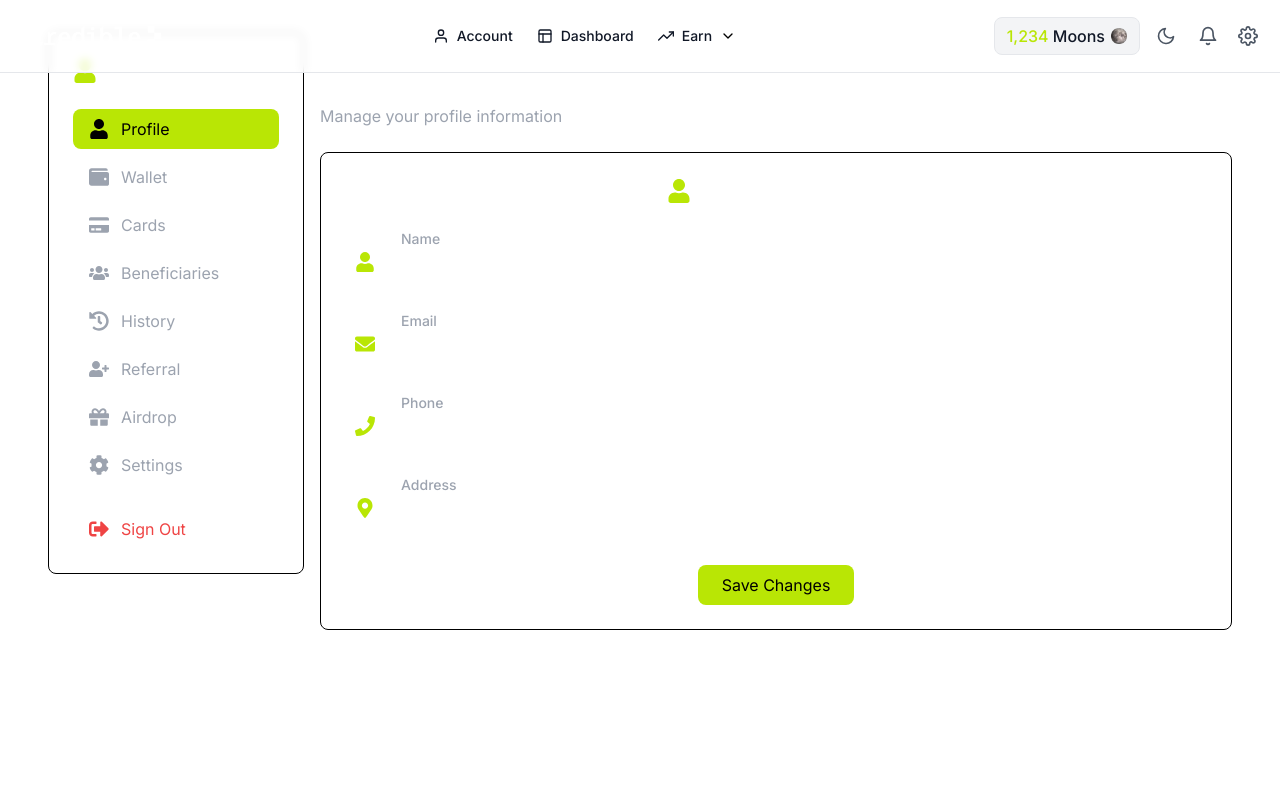
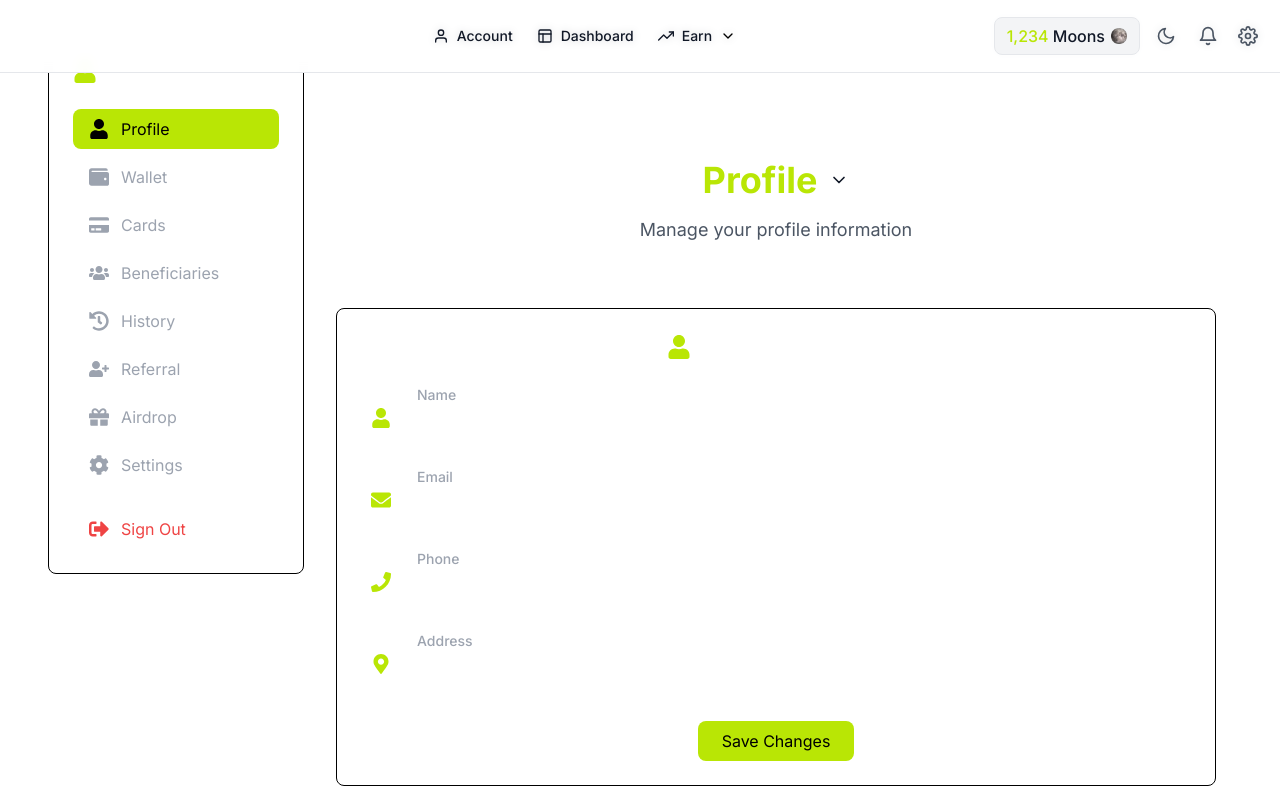
Before and after one commit to w3-surfer/credible-finance, a Next.js app: page /account/profile in a window 1280 px wide. Shown: the top 800 px of the page. Built offline with nearby package versions, Linux system fonts and the light colour scheme.

Commit message:
style: standardize layout using Layout component

```diff
--- a/src/app/account/profile/page.tsx
+++ b/src/app/account/profile/page.tsx
@@ -3,6 +3,7 @@
 import { useState } from 'react';
 import { motion } from 'framer-motion';
 import { FaUser, FaEnvelope, FaPhone, FaMapMarkerAlt } from 'react-icons/fa';
+import { Layout } from '@/components/Layout';
 
 interface Profile {
   name: string;
@@ -20,12 +21,11 @@ export default function Profile() {
   });
 
   return (
-    <div className="space-y-6">
-      <div className="pt-8">
-        <h1 className="text-2xl font-bold text-white mb-2">Profile</h1>
-        <p className="text-gray-400">Manage your profile information</p>
-      </div>
-
+    <Layout
+      title="Profile"
+      subtitle="Manage your profile information"
+    >
+      <div className="container mx-auto px-4">
         <motion.div
           initial={{ opacity: 0, y: 20 }}
           animate={{ opacity: 1, y: 0 }}
@@ -105,5 +105,6 @@ export default function Profile() {
           </div>
         </motion.div>
       </div>
+    </Layout>
   );
 }
```
Lines whose indentation alone changed are shown as unchanged.
